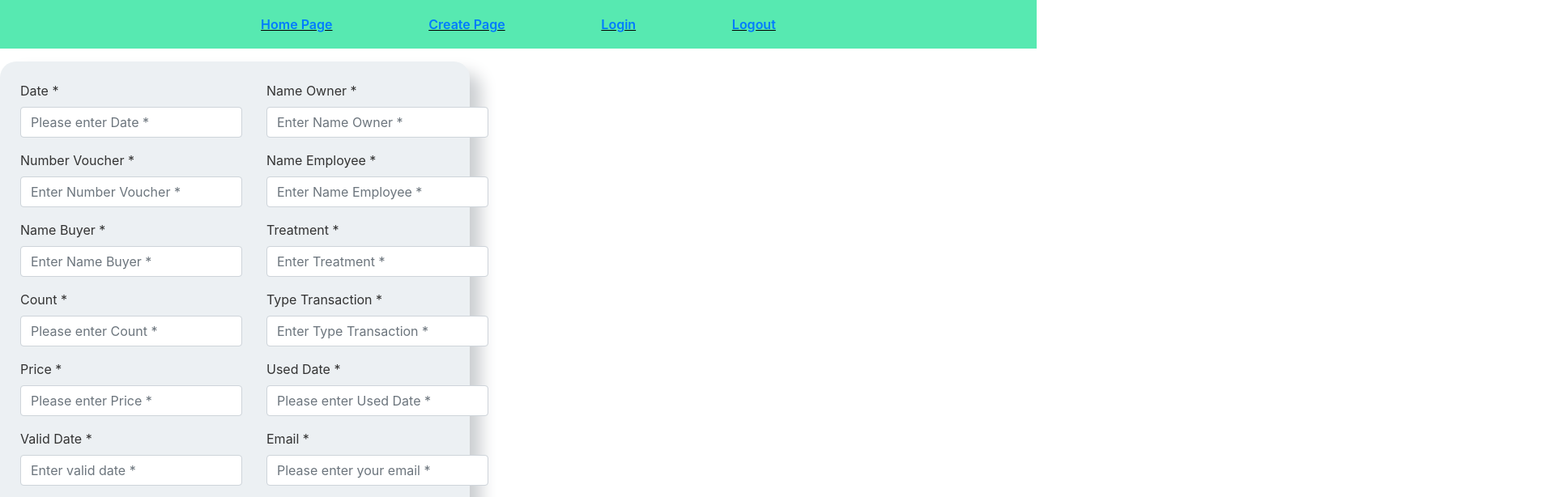
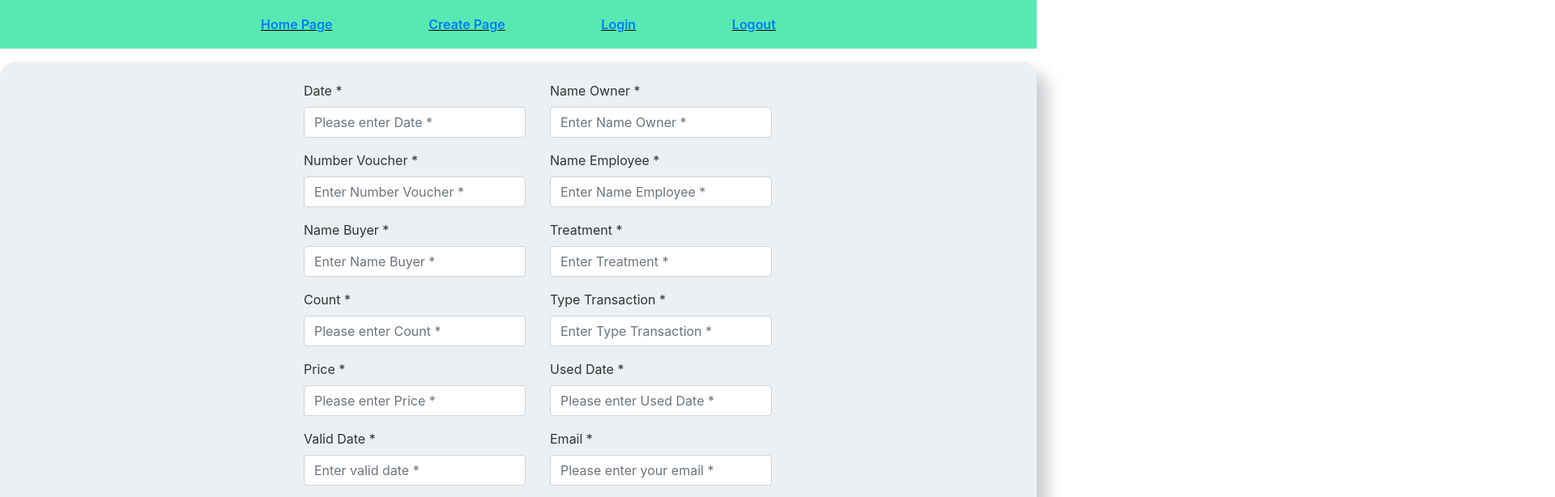
Before and after one commit to nikindtmas1/gift-vouchers, a React (Create React App) app in the folder client/: page /search in a window 1280 px wide. Shown: the top 614 px of the page at 81% size, 1920 px wide, since content can reach past the window. Built offline with nearby package versions, Linux system fonts and the light colour scheme; no server answers.

Commit message:
Update css

```diff
--- a/client/public/css/style.css
+++ b/client/public/css/style.css
@@ -111,7 +111,7 @@ label {
             flex-direction: row;
     position: absolute;
     top: 50px;
-    width: 100%;
+    width: 500%;
     padding-top: 50px;
   }
 
@@ -238,12 +238,12 @@ input.search {
 
   .searchcontainer{
     display: flex;
-    /* margin: auto; */
+    margin: auto;
     /* position: initial; */
-    width: 580px;
+    /* width: 580px; */
     height: 630px;
     border-radius: 20px;
-    /* padding: 40px; */
+    padding: 350px;
     box-sizing: border-box;
     background: #ecf0f3;
     box-shadow: 14px 14px 20px #cbced1, -14px -14px 20px white;
```
